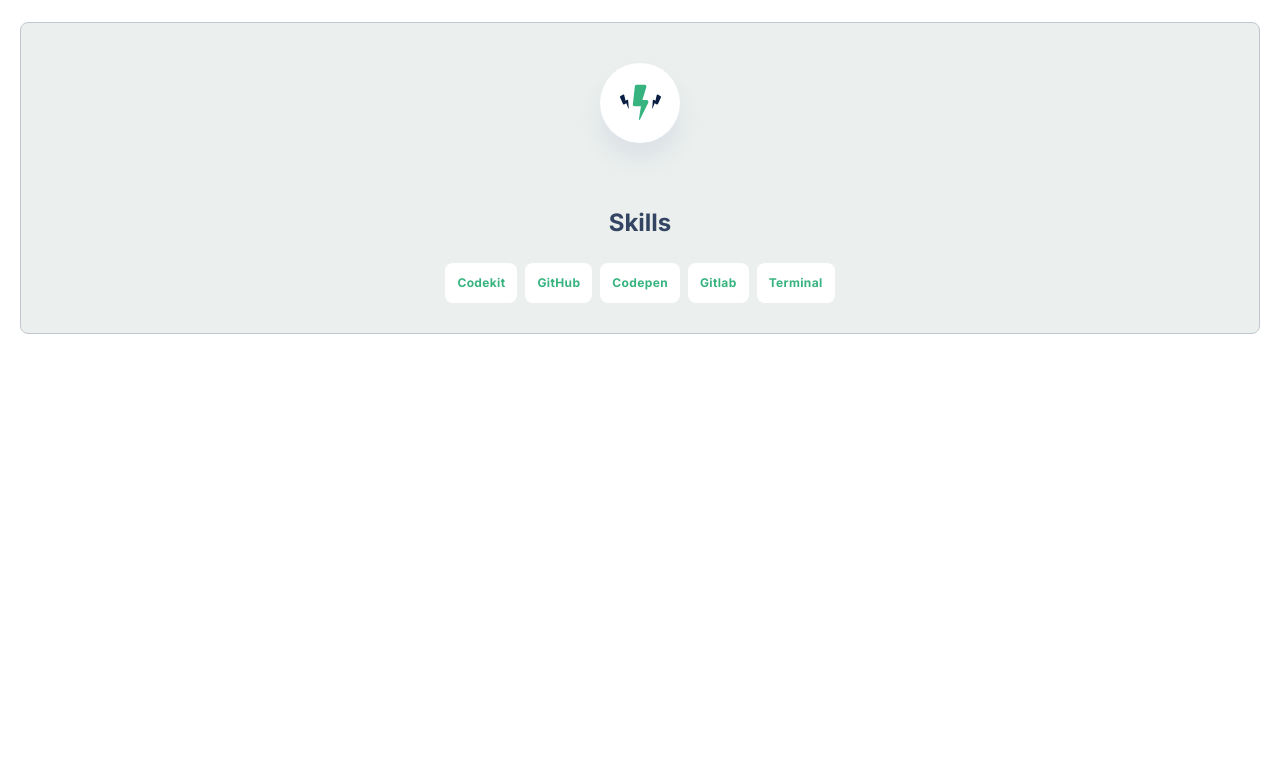
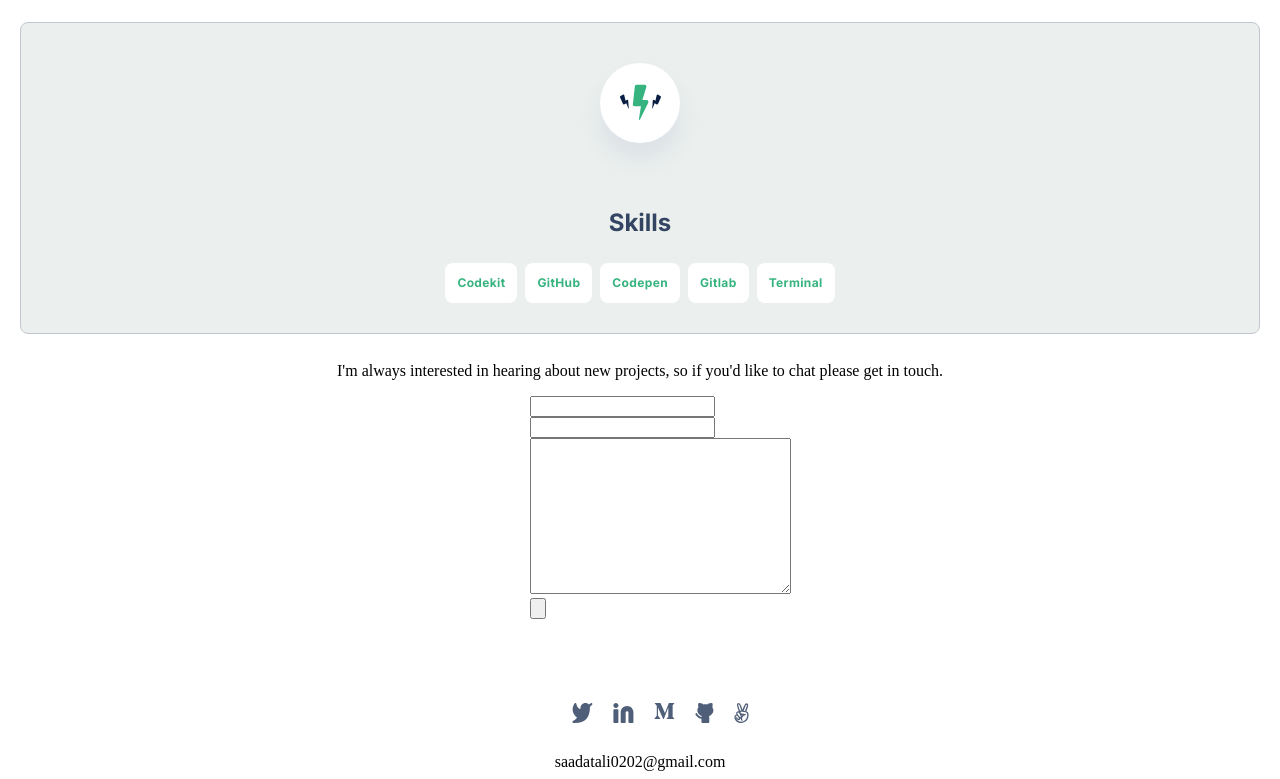
Before and after one commit to saadat-ali-awan/Portfolio, a website: page index.html in a window 1280 px wide. Shown: the part 4830-5609 px from the top of the page. Before the commit the page ends 5192 px from the top, so only its background shows below. Drawn offline with Linux system fonts and the light colour scheme.

Commit message:
Add Form HTML

```diff
--- a/index.html
+++ b/index.html
@@ -184,5 +184,52 @@
             </ul>
 
         </section>
+        <section class="footer">
+            <div class="form-desc">I'm always interested in hearing about new projects, so if you'd like to chat please get in touch.</div>
+            <form action="" class="contact-form">
+                <ul>
+                    <li>
+                        <input type="text">
+                    </li>
+                    <li>
+                        <input type="text">
+                    </li>
+                    <li>
+                        <textarea name="" id="" cols="30" rows="10"></textarea>
+                    </li>
+                    <li>
+                        <input type="button">
+                    </li>
+                </ul>
+            </form>
+            <ul class="social-icons">
+                <li>
+                    <a href="#">
+                        <img src="img/twitter.svg" alt="Twitter">
+                    </a>
+                </li>
+                <li>
+                    <a href="#">
+                        <img src="img/LinkedinIcon.svg" alt="Linkedin">
+                    </a>
+                </li>
+                <li>
+                    <a href="#">
+                        <img src="img/medium.svg" alt="Medium">
+                    </a>
+                </li>
+                <li>
+                    <a href="#">
+                        <img src="img/github.svg" alt="Github">
+                    </a>
+                </li>
+                <li>
+                    <a href="#">
+                        <img src="img/angellist.svg" alt="Angellist">
+                    </a>
+                </li>
+            </ul>
+            <div class="my-email">saadatali0202@gmail.com</div>
+        </section>
     </body>
 </html>
--- a/main.css
+++ b/main.css
@@ -268,3 +268,13 @@
   background: #36b37e;
   border-radius: 24px;
 }
+
+.footer {
+  display: flex;
+  flex-direction: column;
+  align-items: center;
+}
+
+.contact-form > ul {
+  list-style: none;
+}
```
